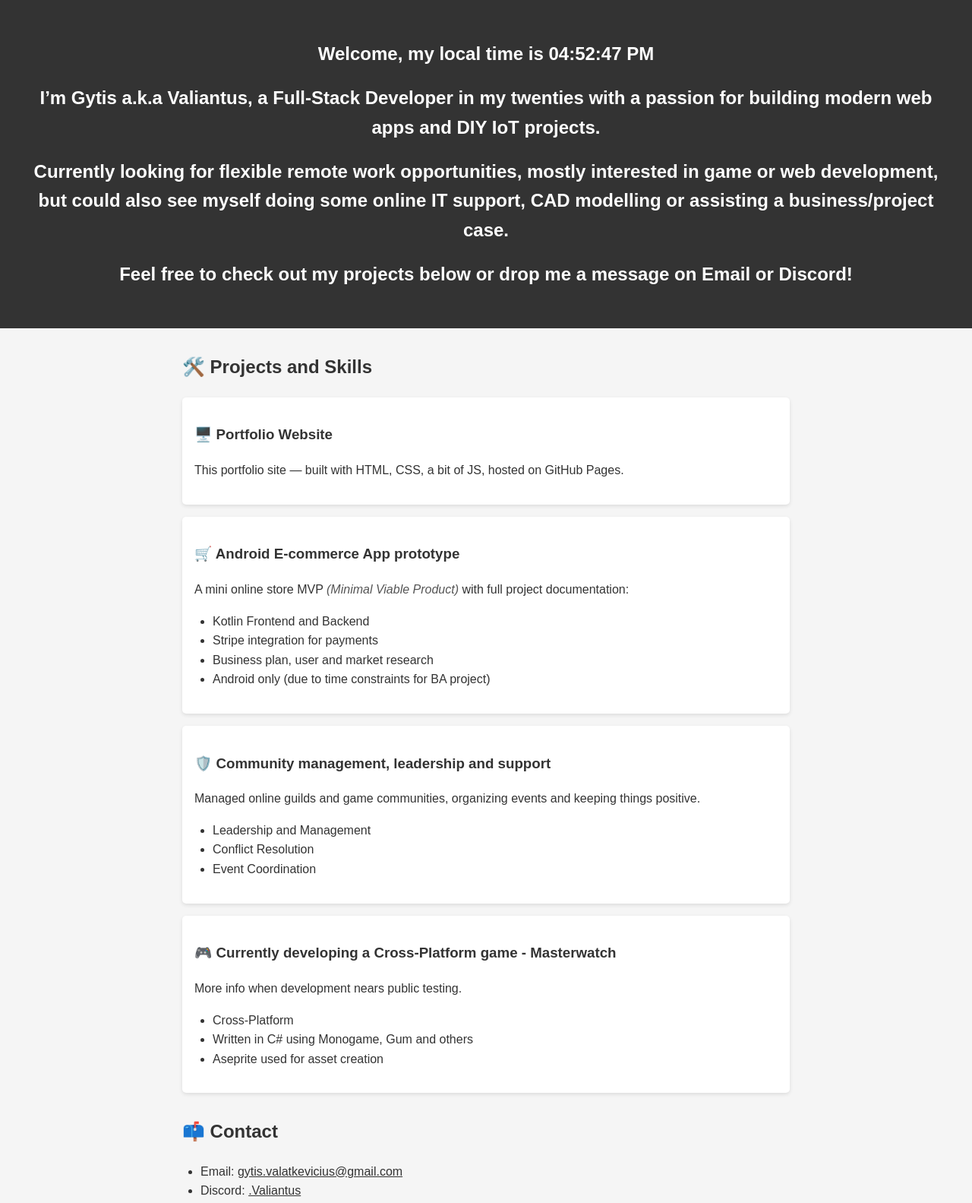
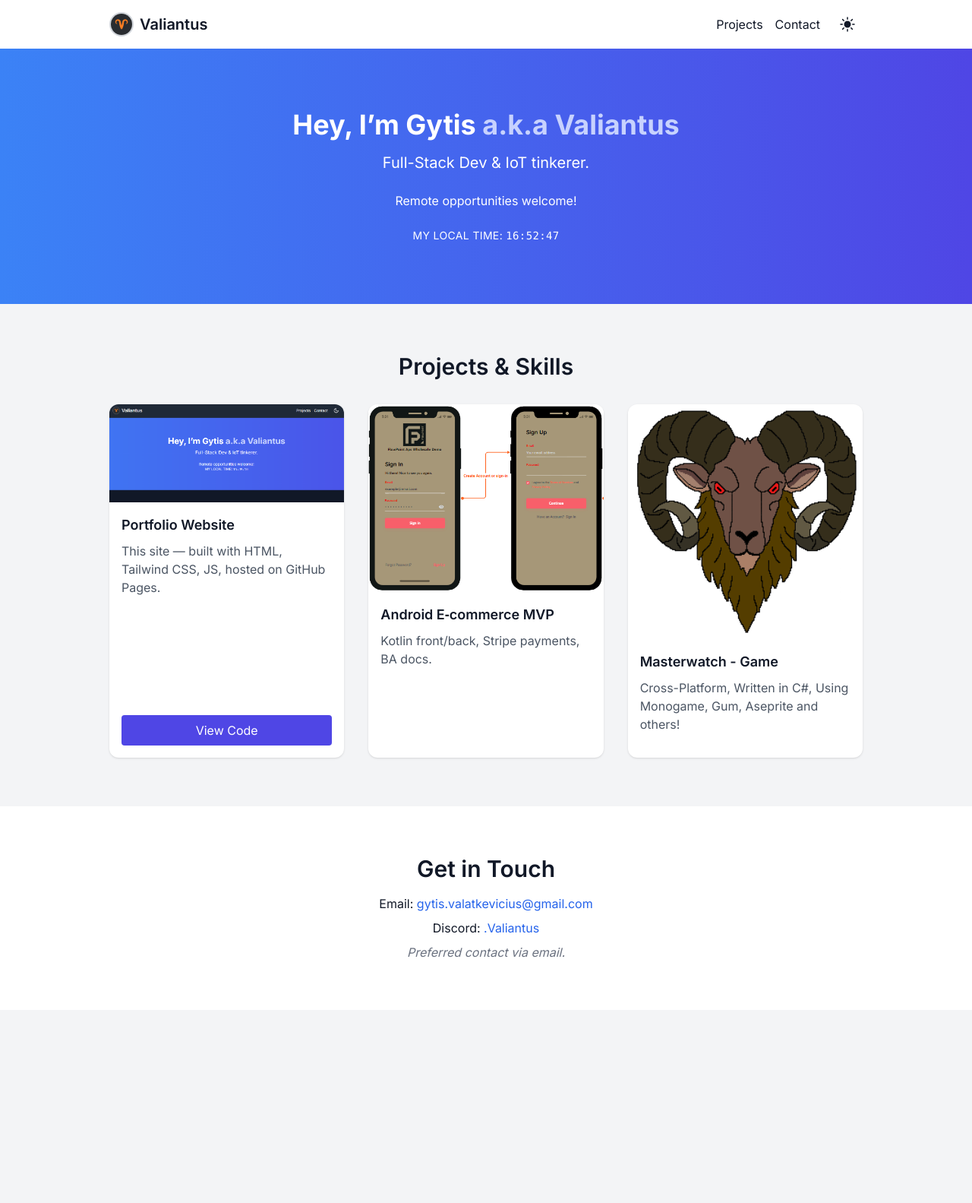
Before and after one commit to ValiantusDev/ValiantusDev, a plain HTML site: page index.html in a window 1280 px wide. Shown: the top 1583 px of the page at 76% size. After the commit the page ends 1329 px from the top, so only its background shows below. Drawn offline with nearby package versions, Linux system fonts and the light colour scheme.

Commit message:
Updated everything

```diff
--- /dev/null
+++ b/assets/css/style.css
@@ -0,0 +1,6 @@
+/* Global font */
+@import url('https://fonts.googleapis.com/css2?family=Inter:wght@400;600;700&display=swap');
+body { font-family: 'Inter', sans-serif; }
+
+/* Logo fallback size */
+img[alt="Logo"] { object-fit: contain; }
--- /dev/null
+++ b/assets/js/script.js
@@ -0,0 +1,31 @@
+// Update clock
+const timeElement = document.getElementById('myTime');
+function updateMyTime() {
+  const now = new Date();
+  timeElement.textContent = now.toLocaleTimeString('en-GB', {
+    timeZone: 'Europe/Vilnius',
+    hour: '2-digit',
+    minute: '2-digit',
+    second: '2-digit'
+  });
+}
+updateMyTime();
+setInterval(updateMyTime, 1000);
+
+// Dark mode toggle
+const themeToggleBtn = document.getElementById('themeToggleBtn');
+const iconLight = document.getElementById('iconLight');
+const iconDark = document.getElementById('iconDark');
+const htmlEl = document.documentElement;
+const storedTheme = localStorage.getItem('theme');
+if (storedTheme === 'dark') {
+  htmlEl.classList.add('dark');
+  iconLight.classList.add('hidden');
+  iconDark.classList.remove('hidden');
+}
+themeToggleBtn.addEventListener('click', () => {
+  const isDark = htmlEl.classList.toggle('dark');
+  iconLight.classList.toggle('hidden');
+  iconDark.classList.toggle('hidden');
+  localStorage.setItem('theme', isDark ? 'dark' : 'light');
+});
--- a/index.html
+++ b/index.html
@@ -2,68 +2,148 @@
 <html lang="en">
 <head>
   <meta charset="UTF-8" />
-  <meta name="viewport" content="width=device-width, initial-scale=1.0"/>
+  <meta name="viewport" content="width=device-width, initial-scale=1" />
   <title>Gytis | Valiantus Portfolio</title>
-  <link rel="stylesheet" href="style.css" />
+
+  <!-- Load Tailwind first -->
+  <script src="https://cdn.tailwindcss.com"></script>
+
+  <!-- Then configure it -->
+  <script>
+    tailwind.config = {
+      content: [
+        './index.html',
+        './assets/js/**/*.js'
+      ],
+      darkMode: 'class',
+      theme: { extend: {} },
+    };
+  </script>
+
+  <!-- Custom CSS -->
+  <link rel="stylesheet" href="assets/css/style.css" />
 </head>
-<body>
-  <header id="PortfolioHeader">
-    <h2>Welcome, my local time is <span id="myTime"></span></h2>
-    <h2>I’m Gytis a.k.a Valiantus, a Full-Stack Developer in my twenties with a passion for building modern web apps and DIY IoT projects.</h2>
-    <h2>Currently looking for flexible remote work opportunities, mostly interested in game or web development, but could also see myself doing some online IT support, CAD modelling or assisting a business/project case.</h2>
-    <h2>Feel free to check out my projects below or drop me a message on Email or Discord!</h2>
+
+<body class="bg-gray-100 text-gray-900 dark:bg-gray-900 dark:text-gray-100">
+  <!-- Navbar -->
+  <header class="sticky top-0 z-50 bg-white dark:bg-gray-800">
+    <div class="max-w-5xl mx-auto px-4 py-3 flex justify-between items-center">
+      <a href="#" class="flex items-center space-x-2">
+        <img src="assets/images/Logo.png"
+          alt="Logo"
+          class="h-8 w-8 rounded-full border-2 border-gray-300 dark:border-gray-600" />
+        <span class="text-xl font-semibold">Valiantus</span>
+      </a>
+      <nav class="flex items-center space-x-4">
+        <a href="#projects" class="hover:text-blue-600 dark:hover:text-blue-400">Projects</a>
+        <a href="#contact" class="hover:text-blue-600 dark:hover:text-blue-400">Contact</a>
+<button id="themeToggleBtn" class="p-2 focus:outline-none">
+  <!-- sun icon -->
+  <svg id="iconLight"
+       xmlns="http://www.w3.org/2000/svg"
+       viewBox="0 0 24 24"
+       fill="currentColor"
+       class="h-6 w-6">
+    <path d="M12 2.25a.75.75 0 0 1 .75.75v2.25a.75.75 0 0 1-1.5 0V3a.75.75 0 0 1 .75-.75ZM7.5 12a4.5 4.5 0 1 1 9 0 4.5 4.5 0 0 1-9 0ZM18.894 6.166a.75.75 0 0 0-1.06-1.06l-1.591 1.59a.75.75 0 1 0 1.06 1.061l1.591-1.59ZM21.75 12a.75.75 0 0 1-.75.75h-2.25a.75.75 0 0 1 0-1.5H21a.75.75 0 0 1 .75.75ZM17.834 18.894a.75.75 0 0 0 1.06-1.06l-1.59-1.591a.75.75 0 1 0-1.061 1.06l1.59 1.591ZM12 18a.75.75 0 0 1 .75.75V21a.75.75 0 0 1-1.5 0v-2.25A.75.75 0 0 1 12 18ZM7.758 17.303a.75.75 0 0 0-1.061-1.06l-1.591 1.59a.75.75 0 0 0 1.06 1.061l1.591-1.59ZM6 12a.75.75 0 0 1-.75.75H3a.75.75 0 0 1 0-1.5h2.25A.75.75 0 0 1 6 12ZM6.697 7.757a.75.75 0 0 0 1.06-1.06l-1.59-1.591a.75.75 0 0 0-1.061 1.06l1.59 1.591Z" />
+  </svg>
+
+  <!-- moon icon -->
+  <svg id="iconDark"
+       xmlns="http://www.w3.org/2000/svg"
+       fill="none"
+       viewBox="0 0 24 24"
+       stroke="currentColor"
+       class="h-6 w-6 hidden">
+    <path stroke-linecap="round"
+          stroke-linejoin="round"
+          stroke-width="2"
+          d="M21 12.79A9 9 0 1111.21 3
+             7 7 0 0021 12.79z" />
+  </svg>
+</button>
+      </nav>
+    </div>
   </header>
-  <main>
-    <section class="section">
-      <h2>🛠️ Projects and Skills</h2>
 
-      <div class="project">
-        <h3>🖥️ Portfolio Website</h3>
-        <p>This portfolio site — built with HTML, CSS, a bit of JS, hosted on GitHub Pages.</p>
+  <!-- Hero -->
+  <section class="bg-gradient-to-r from-blue-500 to-indigo-600 text-white py-20">
+    <div class="max-w-3xl mx-auto text-center">
+      <h2 class="text-4xl font-bold mb-4">Hey, I’m Gytis <span class="text-indigo-200">a.k.a Valiantus</span></h2>
+      <p class="text-xl mb-6">Full-Stack Dev & IoT tinkerer.</p>
+      <p class="text-x1 mb-6">Remote opportunities welcome!</p>
+      <p class="uppercase text-sm tracking-wide">My local time: <span id="myTime" class="font-mono"></span></p>
+    </div>
+  </section>
+
+<!-- Projects -->
+<section id="projects" class="max-w-5xl mx-auto px-4 py-16">
+  <h3 class="text-3xl font-semibold text-center mb-8">Projects & Skills</h3>
+  <div class="grid gap-8 md:grid-cols-2 lg:grid-cols-3">
+
+    <!-- Card 1 -->
+    <div class="bg-white rounded-xl overflow-hidden shadow hover:shadow-lg transition flex flex-col">
+      <img src="assets/images/Portfolio.png" alt="Portfolio screenshot"
+           class="w-full h-auto object-cover" />
+      <div class="p-4 flex flex-col flex-grow">
+        <h4 class="font-semibold text-lg mb-2 text-gray-900">
+          Portfolio Website
+        </h4>
+        <p class="flex-grow mb-4 text-gray-600">
+          This site — built with HTML, Tailwind CSS, JS, hosted on GitHub Pages.
+        </p>
+        <a href="https://github.com/ValiantusDev/ValiantusDev"
+           class="mt-auto block text-center bg-indigo-600 text-white px-4 py-2 rounded hover:bg-indigo-700">
+          View Code
+        </a>
       </div>
+    </div>
 
-      <div class="project">
-        <h3>🛒 Android E-commerce App prototype</h3>
-        <p>A mini online store MVP <em>(Minimal Viable Product)</em> with full project documentation:</p>
-        <ul>
-          <li>Kotlin Frontend and Backend</li>
-          <li>Stripe integration for payments</li>
-          <li>Business plan, user and market research</li>
-          <li>Android only (due to time constraints for BA project)</li>
-        </ul>
+    <!-- Card 2 -->
+    <div class="bg-white rounded-xl overflow-hidden shadow hover:shadow-lg transition flex flex-col">
+      <img src="assets/images/Android_Kotlin.png" alt="E-commerce app screenshot"
+           class="w-full h-auto object-cover" />
+      <div class="p-4 flex flex-col flex-grow">
+        <h4 class="font-semibold text-lg mb-2 text-gray-900">
+          Android E‑commerce MVP
+        </h4>
+        <p class="flex-grow mb-4 text-gray-600">
+          Kotlin front/back, Stripe payments, BA docs.
+        </p>
       </div>
+    </div>
 
-      <div class="project">
-        <h3>🛡️ Community management, leadership and support</h3>
-        <p>Managed online guilds and game communities, organizing events and keeping things positive.</p>
-        <ul>
-          <li>Leadership and Management</li>
-          <li>Conflict Resolution</li>
-          <li>Event Coordination</li>
-        </ul>
+    <!-- Card 3 -->
+    <div class="bg-white rounded-xl overflow-hidden shadow hover:shadow-lg transition flex flex-col">
+      <img src="assets/images/Masterwatch_icon.png" alt="Project 3 screenshot"
+           class="w-full h-auto object-cover" />
+      <div class="p-4 flex flex-col flex-grow">
+        <h4 class="font-semibold text-lg mb-2 text-gray-900">
+          Masterwatch - Game
+        </h4>
+        <p class="flex-grow mb-4 text-gray-600">
+          Cross-Platform, Written in C#, Using Monogame, Gum, Aseprite and others!
+        </p>
       </div>
+    </div>
 
-      <div class="project">
-        <h3>🎮 Currently developing a Cross-Platform game - Masterwatch</h3>
-        <p>More info when development nears public testing.</p>
-        <ul>
-          <li>Cross-Platform</li>
-          <li>Written in C# using Monogame, Gum and others</li>
-          <li>Aseprite used for asset creation</li>
-        </ul>
-      </div>
-    </section>
+  </div>
+</section>
 
-    <section class="section">
-      <h2>📫 Contact</h2>
-      <ul>
-        <li>Email: <a href="mailto:gytis.valatkevicius@gmail.com">gytis.valatkevicius@gmail.com</a></li>
-        <li>Discord: <a href="https://discordapp.com/users/186108682583408640" target="_blank">.Valiantus</a></li>
-      </ul>
-      <p><em>Feel free to check out the code or drop me a message — preferred way of contact is <strong>Discord</strong>!</em></p>
-    </section>
-  </main>
+  <!-- Contact -->
+  <section id="contact" class="bg-white dark:bg-gray-800 py-16">
+    <div class="max-w-3xl mx-auto px-4 text-center">
+      <h3 class="text-3xl font-semibold mb-4">Get in Touch</h3>
+      <p class="mb-2">Email: <a href="mailto:gytis.valatkevicius@gmail.com"
+                                 class="text-blue-600 hover:underline dark:text-blue-400">
+        gytis.valatkevicius@gmail.com</a></p>
+      <p class="mb-2">Discord: <a href="https://discordapp.com/users/186108682583408640"
+                                   class="text-blue-600 hover:underline dark:text-blue-400" target="_blank">
+        .Valiantus</a></p>
+      <p class="italic text-gray-500 dark:text-gray-400">Preferred contact via email.</p>
+    </div>
+  </section>
 
-  <script src="script.js"></script>
+  <!-- Custom JS -->
+  <script src="assets/js/script.js"></script>
 </body>
 </html>
--- a/script.js
+++ /dev/null
@@ -1,29 +0,0 @@
-// Placeholder for future interactivity
-console.log("Welcome to my portfolio site!");
-
-function showMessage(message) {
-  alert(message);
-  console.log("Alert shown with message:", message);
-}
-
-const timeElement = document.getElementById('myTime');
-
-function updateMyTime() {
-  const now = new Date();
-  const options = {
-    timeZone: 'Europe/Vilnius',
-    hour: '2-digit',
-    minute: '2-digit',
-    second: '2-digit',
-  };
-  timeElement.textContent = now.toLocaleTimeString([], options);
-}
-
-updateMyTime();
-setInterval(updateMyTime, 1000);
-
-const header = document.getElementById('PortfolioHeader');
-
-header.addEventListener('click', () => {
-  header.classList.toggle('collapsed');
-});
--- a/style.css
+++ /dev/null
@@ -1,51 +0,0 @@
-body {
-  font-family: Arial, sans-serif;
-  margin: 0;
-  padding: 0;
-  background: #f5f5f5;
-  color: #333;
-  line-height: 1.6;
-}
-
-header {
-  background: #333;
-  color: #fff;
-  padding: 2rem;
-  text-align: center;
-}
-
-main {
-  max-width: 800px;
-  margin: 2rem auto;
-  padding: 0 1rem;
-}
-
-.section {
-  margin-bottom: 2rem;
-}
-
-.project {
-  background: #fff;
-  padding: 1rem;
-  margin-bottom: 1rem;
-  border-radius: 5px;
-  box-shadow: 0 2px 5px rgba(0,0,0,0.1);
-}
-
-a {
-  color: #333;
-  text-decoration: underline;
-}
-
-ul {
-  padding-left: 1.5rem;
-}
-
-em {
-  color: #555;
-}
-
-#PortfolioHeader.collapsed h2 {
-  height: 0;
-  overflow: hidden; /* Hide the header when collapsed */
-}
```
Also changed, not shown: assets/images/Android_Kotlin.png (added), assets/images/Logo.png (added), assets/images/Masterwatch_icon.png (added), assets/images/Portfolio.png (added), 1 other file.
